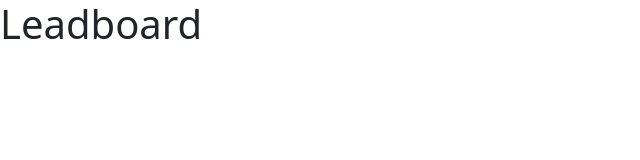
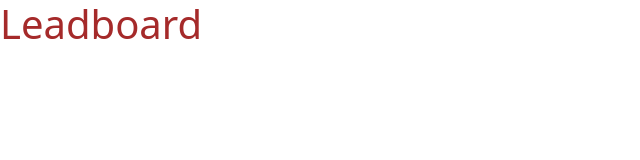
Before and after one commit to saikatgpae/leaderboard, a website built with webpack: page src/index.html in a window 1280 px wide. Shown: the whole page, without its empty margins (0-640 px from the left). Built offline with nearby package versions, Linux system fonts and the light colour scheme.

Commit message:
Update readme file and style.css.

```diff
--- a/src/style.css
+++ b/src/style.css
@@ -1,4 +1,3 @@
-.hello {
-    color: red;
-   /* background: url('./icon.png'); */
-  }
+h1 {
+    color: brown;
+}
```
Also changed, not shown: README.md, dist/index.html, 1 other file.
